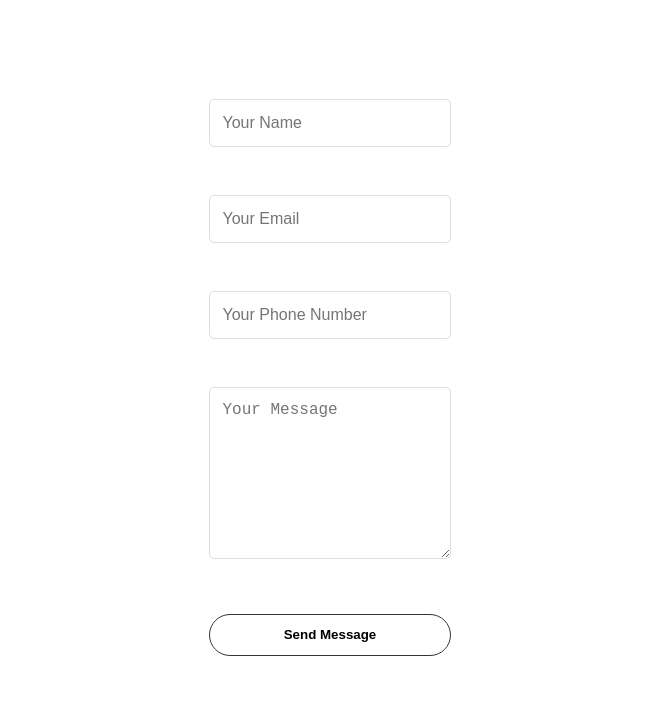
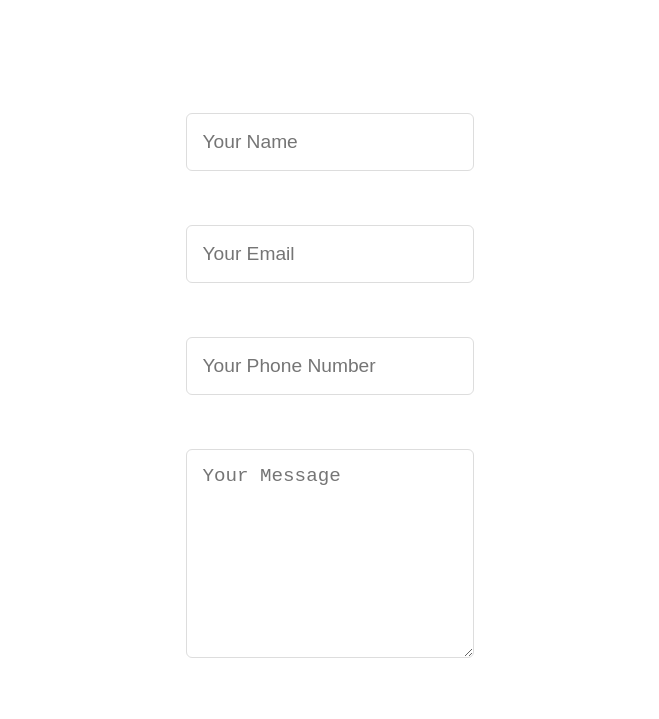
Before and after one commit to chandrahashkumar/my-portfolio, a plain HTML site: page index.html in a window 1280 px wide. Shown: the part 3369-4088 px from the top of the page, without its empty margins (310-969 px from the left). Drawn offline with Linux system fonts and the light colour scheme.

Commit message:
fixed bug

```diff
--- a/style.css
+++ b/style.css
@@ -420,24 +420,24 @@ article .icon {
 }
 
 .contact-form-container {
-  max-width: min(1000px, 90%);
-  margin: clamp(1rem, 4vw, 2rem) auto;
-  padding: clamp(1.5rem, 3vw, 2.5rem);
+  max-width: min(1200px, 90%);  /* Increased from 1000px */
+  margin: clamp(1.2rem, 4.8vw, 2.4rem) auto;  /* Increased by 20% */
+  padding: clamp(1.8rem, 3.6vw, 3rem);  /* Increased by 20% */
   box-sizing: border-box;
 }
 
 .form-group {
   position: relative;
-  margin-bottom: clamp(1.2rem, 3vw, 2rem);
+  margin-bottom: clamp(1.44rem, 3.6vw, 2.4rem);  /* Increased by 20% */
 }
 
 .form-group input,
 .form-group textarea {
   width: 100%;
-  padding: clamp(0.6rem, 2vw, 0.8rem);
+  padding: clamp(0.72rem, 2.4vw, 0.96rem);  /* Increased by 20% */
   border: 1px solid #ddd;
-  border-radius: clamp(4px, 1vw, 5px);
-  font-size: clamp(0.875rem, 2vw, 1rem);
+  border-radius: clamp(5px, 1.2vw, 6px);  /* Increased by 20% */
+  font-size: clamp(1.05rem, 2.4vw, 1.2rem);  /* Increased by 20% */
   transition: border-color 0.3s ease;
 }
 
@@ -488,15 +488,16 @@ input:focus.invalid {
 
 #contact-form .btn {
   width: 100%;
-  padding: clamp(0.6rem, 2vw, 0.8rem);
-  margin-top: clamp(0.8rem, 2vw, 1rem);
+  padding: clamp(0.72rem, 2.4vw, 0.96rem);  /* Increased by 20% */
+  margin-top: clamp(0.96rem, 2.4vw, 1.2rem);  /* Increased by 20% */
+  font-size: clamp(16.8px, 3.6vw, 19.2px);  /* Increased by 20% */
 }
 
 .input-large {
   width: 100%;
-  height: clamp(40px, 6vh, 50px);
+  height: clamp(48px, 7.2vh, 60px);  /* Increased by 20% */
   padding: clamp(8px, 2vw, 12px) clamp(12px, 3vw, 20px);
-  font-size: clamp(14px, 3vw, 16px);
+  font-size: clamp(16.8px, 3.6vw, 19.2px);  /* Increased by 20% */
   border: 1px solid #ddd;
   border-radius: 8px;
   box-sizing: border-box;
@@ -505,7 +506,7 @@ input:focus.invalid {
 
 .textarea-large {
   width: 100%;
-  min-height: clamp(120px, 20vh, 150px);
+  min-height: clamp(144px, 24vh, 180px);  /* Increased by 20% */
   padding: clamp(8px, 2vw, 12px) clamp(12px, 3vw, 20px);
   font-size: clamp(14px, 3vw, 16px);
   border: 1px solid #ddd;
```
